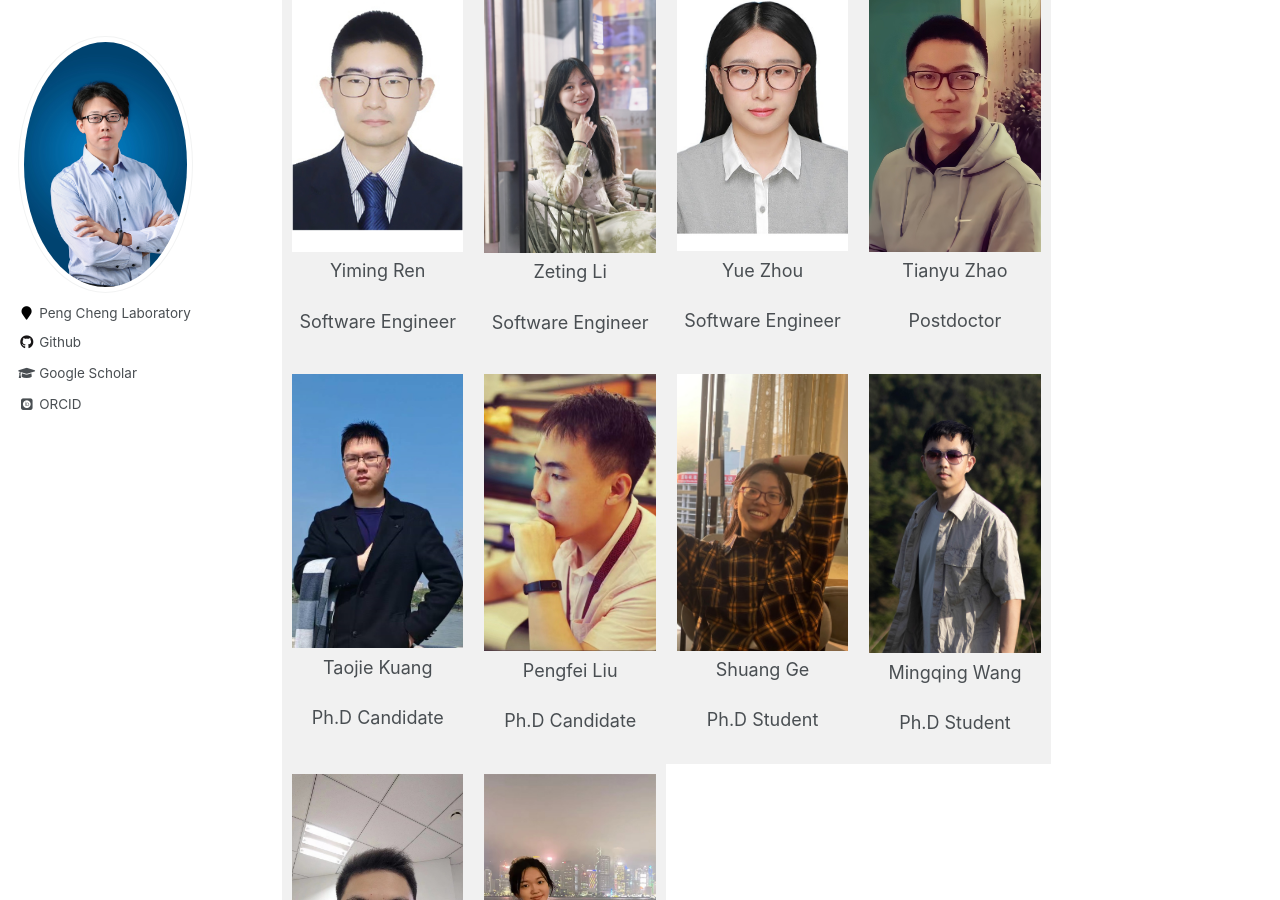
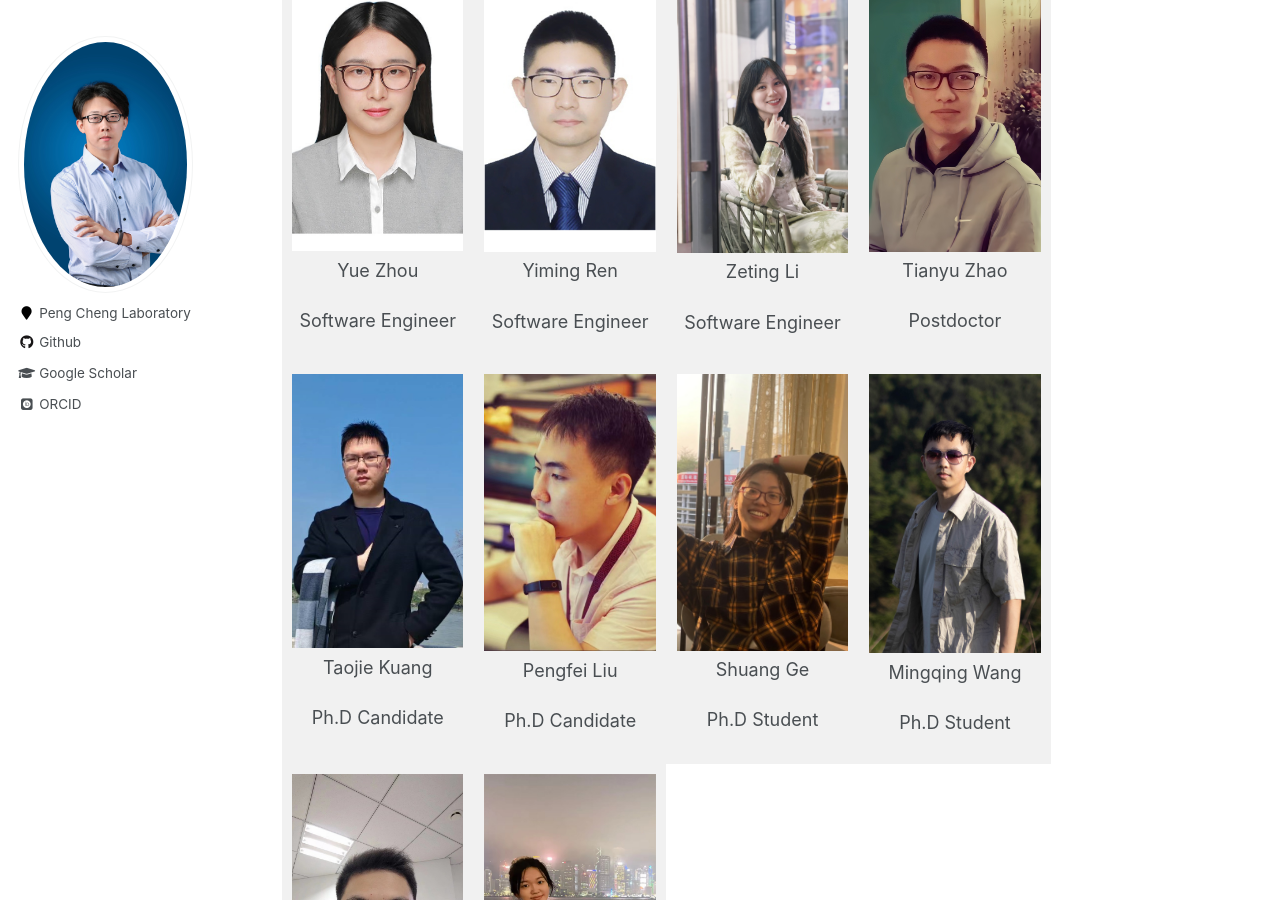
Before and after one commit to zhixiang-ren/zhixiang-ren.github.io, a Jekyll site: the page built from _pages/about.html, in a window 1280 px wide and 900 px high, scrolled down 1134 px. Built offline with Jekyll 4.4.1, drawn with Linux system fonts in a browser that asks for light colours; some web fonts are replaced.

Commit message:
Update about.html

```diff
--- a/_pages/about.html
+++ b/_pages/about.html
@@ -32,6 +32,12 @@ redirect_from:
 
 <div style="float: left;">
 
+  <div style="width: 25%;height: 400px;padding: 5px;background-color: rgb(241, 241, 241);float: left;">
+    <img style="width: 100%;padding-left: 3%;padding-right: 3%;padding-top: 3%;padding-bottom: 0%;" src="/images/zhouy.jpg">
+    <p style="width: 100%;padding-left: 3%;padding-right: 3%;padding-top: 3%;padding-bottom: 0%;text-align:center">Yue Zhou</p>
+    <p style="width: 100%;padding-left: 3%;padding-right: 3%;padding-top: 0%;padding-bottom: 0%;text-align:center">Software Engineer</p>
+  </div>
+
   <div style="width: 25%;height:400px;padding: 5px;background-color: rgb(241, 241, 241);float: left;">
     <img style="width: 100%;padding-left: 3%;padding-right: 3%;padding-top: 3%;padding-bottom: 0%;" src="/images/renym.png">
     <p style="width: 100%;padding-left: 3%;padding-right: 3%;padding-top: 3%;padding-bottom: 0%;text-align:center">Yiming Ren</p>
@@ -41,12 +47,6 @@ redirect_from:
   <div style="width: 25%;height: 400px;padding: 5px;background-color: rgb(241, 241, 241);float: left;">
     <img style="width: 100%;padding-left: 3%;padding-right: 3%;padding-top: 3%;padding-bottom: 0%;" src="/images/lizt.png">
     <p style="width: 100%;padding-left: 3%;padding-right: 3%;padding-top: 3%;padding-bottom: 0%;text-align:center">Zeting Li</p>
-    <p style="width: 100%;padding-left: 3%;padding-right: 3%;padding-top: 0%;padding-bottom: 0%;text-align:center">Software Engineer</p>
-  </div>
-
-  <div style="width: 25%;height: 400px;padding: 5px;background-color: rgb(241, 241, 241);float: left;">
-    <img style="width: 100%;padding-left: 3%;padding-right: 3%;padding-top: 3%;padding-bottom: 0%;" src="/images/zhouy.jpg">
-    <p style="width: 100%;padding-left: 3%;padding-right: 3%;padding-top: 3%;padding-bottom: 0%;text-align:center">Yue Zhou</p>
     <p style="width: 100%;padding-left: 3%;padding-right: 3%;padding-top: 0%;padding-bottom: 0%;text-align:center">Software Engineer</p>
   </div>
 
```
